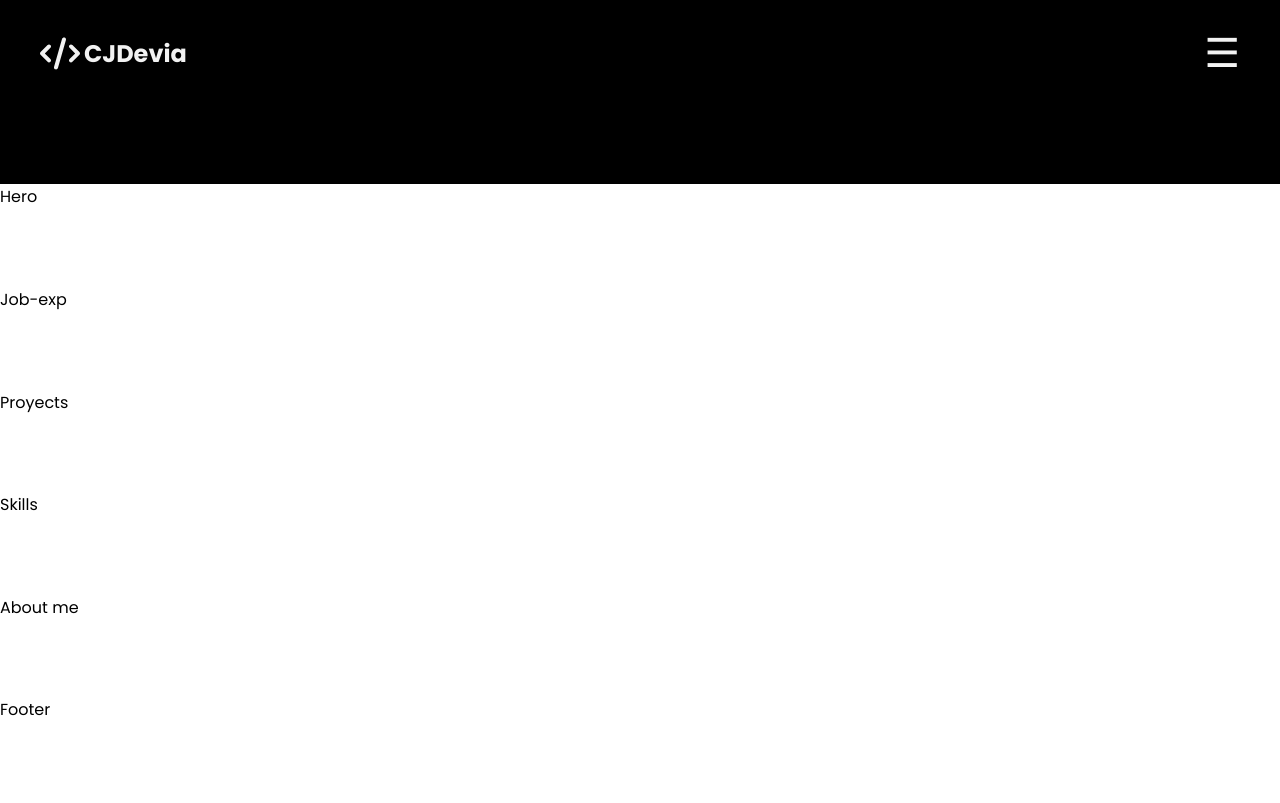
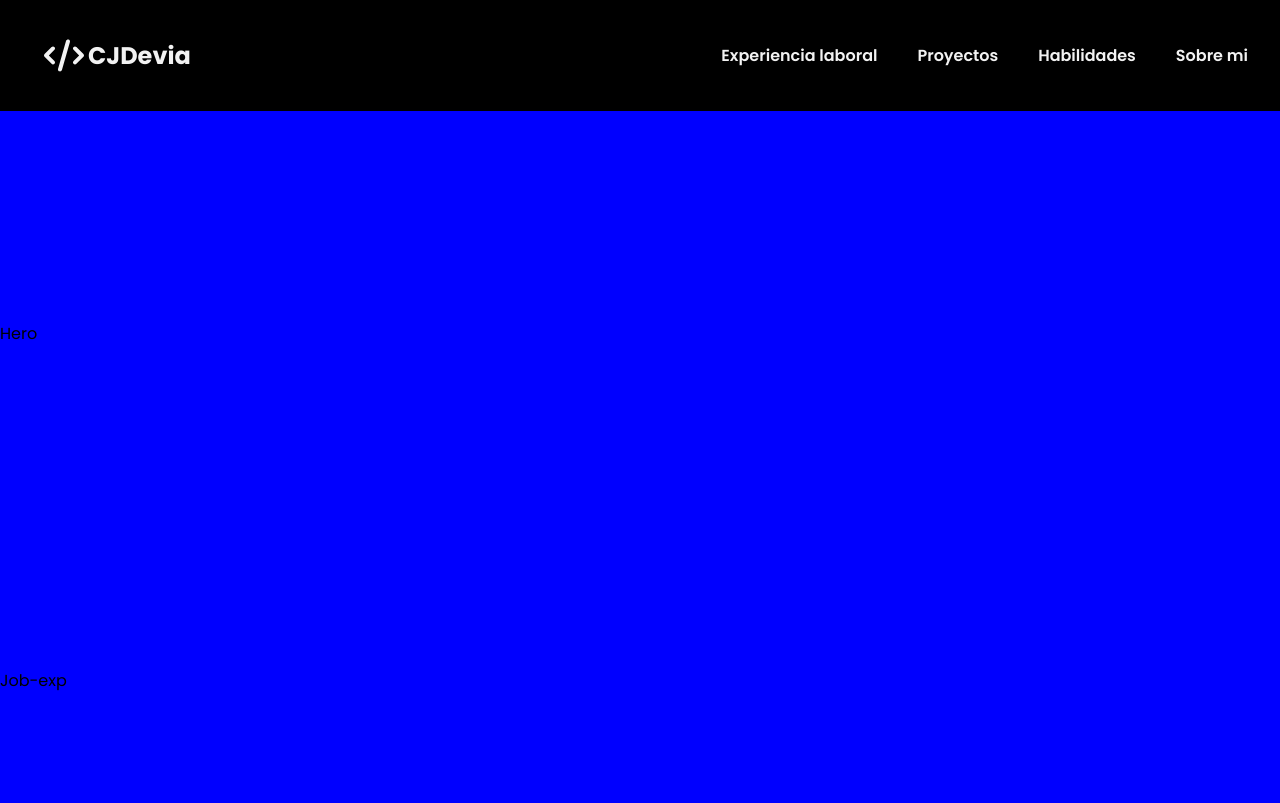
Before and after one commit to Ledtius/Portfolio-V.3, a plain HTML site: page index.html in a window 1280 px wide. Shown: the top 803 px of the page. Drawn offline with Linux system fonts and the light colour scheme.

Commit message:
Addd the header resposive

```diff
--- a/css/general.css
+++ b/css/general.css
@@ -13,8 +13,9 @@ html {
 }
 
 body {
+  position: relative;
   font-size: 1.6rem;
-  min-height: 100vh;
+  min-height: 300vh;
   margin: 0;
   display: grid;
   grid-template:
--- a/css/header.css
+++ b/css/header.css
@@ -1,8 +1,11 @@
 header {
+  width: 100%;
   background-color: black;
+  position: fixed;
 }
 
 .header__figure {
+  margin: 1rem 1.2rem;
   display: flex;
   align-items: center;
   justify-content: space-between;
@@ -10,10 +13,14 @@ header {
 
 .header__logo-link {
   display: flex;
-  /* align-items: center; */
   gap: 0.4rem;
   text-decoration: none;
   color: #f2f2f2;
+  transition: transform 0.5s;
+}
+
+.header__logo-link:hover {
+  transform: scale(1.04);
 }
 
 .header__icon {
@@ -25,20 +32,159 @@ header {
   /* margin: 0; */
 }
 
-.header__list {
-  display: none; /* Hidden by default */
-
-  list-style: none;
+.header__open-menu-bttn {
+  border: none;
+  cursor: pointer;
+  background-color: black;
+  transition: transform 0.1s;
 }
 
-.header__link {
+.header__open-menu-bttn:active {
+  transform: scale(1.1);
+}
+
+.header__close-menu-bttn {
+  align-self: end;
+  padding: 2.4rem 1.8rem;
+  border: none;
+  cursor: pointer;
+  background-color: black;
+  transition: transform 0.1s;
+}
+
+.header__close-menu-bttn:active {
+  transform: scale(1.1);
+}
+
+.header__icon-menu-bttn {
+  width: 3.2rem;
+  fill: #f2f2f2;
+}
+
+.header__menu {
+  position: absolute;
+  display: flex;
+  gap: 15rem;
+  flex-flow: column nowrap;
+  /* display: none; */
+  font-size: 2.4rem;
+  font-weight: 600;
+  width: 100%;
+  height: 100vh;
+  background-color: black;
+  opacity: 0;
+  pointer-events: none;
+  top: 0;
+  z-index: 1;
+  transition: opacity 1s;
+}
+
+.header__list {
+  display: flex;
+  flex-flow: column nowrap;
+  align-items: center;
+  gap: 6rem;
+  padding: 0;
+}
+
+.header__item {
+  list-style: none;
+  transition: transform 0.5s;
+}
+
+.header__link-item {
   color: #f2f2f2;
   text-decoration: none;
 }
 
-.hamburger {
-  cursor: pointer; /* Change cursor to pointer on hover */
+.header__item:active {
+  transform: scale(0.95);
+}
 
-  font-size: 4rem;
-  color: #f2f2f2;
+.menu__opened {
+  opacity: 0.9;
+  pointer-events: all;
 }
+
+@media (min-width: 1024px) {
+  body {
+    background-color: blue;
+  }
+  .header__open-menu-bttn {
+    display: none;
+  }
+
+  .header__close-menu-bttn {
+    display: none;
+  }
+
+  .header__menu {
+    width: auto;
+    height: auto;
+    position: relative;
+    display: flex;
+    opacity: 1;
+    background-color: black;
+    pointer-events: all;
+  }
+
+  .header__list {
+    display: flex;
+    flex-flow: row nowrap;
+    align-items: center;
+    gap: 4rem;
+    padding: 0;
+    font-size: 1.6rem;
+  }
+  .header__item:hover {
+    transform: none;
+  }
+
+  .header__link-item {
+    position: relative;
+    transition: width 1s;
+  }
+  .header__link-item::before {
+    content: " ";
+    border: 1px solid #f2f2f2;
+    border-radius: 1rem;
+    background-color: #f2f2f2;
+    position: absolute;
+    bottom: 0;
+    width: 0;
+    opacity: 0;
+    animation: underline2;
+    animation-duration: 0.5s;
+    animation-timing-function: linear;
+  }
+
+  .header__link-item:hover::before {
+    opacity: 1;
+    width: 100%;
+    animation: underline2;
+    animation-duration: 0.5s;
+    animation-timing-function: linear;
+  }
+
+  @keyframes underline2 {
+    from {
+      opacity: 0;
+      width: 0;
+    }
+
+    to {
+      opacity: 1;
+      width: 100%;
+    }
+  }
+
+  .header__figure {
+  }
+  header {
+    display: flex;
+    padding: 0.8rem 3.2rem;
+
+    align-items: center;
+    justify-content: space-between;
+  }
+}
--- a/index.html
+++ b/index.html
@@ -29,23 +29,43 @@
           </svg>
           <h2 class="header__logo-text">CJDevia</h2>
         </a>
-        <div class="hamburger" onclick="toggleMenu()">☰</div>
+        <button class="header__open-menu-bttn" aria-label="Abrir menu">
+          <svg
+            class="header__icon-menu-bttn"
+            xmlns="http://www.w3.org/2000/svg"
+            viewBox="0 0 448 512"
+          >
+            <path
+              d="M0 96C0 78.3 14.3 64 32 64l384 0c17.7 0 32 14.3 32 32s-14.3 32-32 32L32 128C14.3 128 0 113.7 0 96zM0 256c0-17.7 14.3-32 32-32l384 0c17.7 0 32 14.3 32 32s-14.3 32-32 32L32 288c-17.7 0-32-14.3-32-32zM448 416c0 17.7-14.3 32-32 32L32 448c-17.7 0-32-14.3-32-32s14.3-32 32-32l384 0c17.7 0 32 14.3 32 32z"
+            />
+          </svg>
+        </button>
       </figure>
 
-
       <nav class="header__menu">
+        <button class="header__close-menu-bttn" aria-label="Cerrar menu">
+          <svg
+            class="header__icon-menu-bttn"
+            xmlns="http://www.w3.org/2000/svg"
+            viewBox="0 0 384 512"
+          >
+            <path
+              d="M342.6 150.6c12.5-12.5 12.5-32.8 0-45.3s-32.8-12.5-45.3 0L192 210.7 86.6 105.4c-12.5-12.5-32.8-12.5-45.3 0s-12.5 32.8 0 45.3L146.7 256 41.4 361.4c-12.5 12.5-12.5 32.8 0 45.3s32.8 12.5 45.3 0L192 301.3 297.4 406.6c12.5 12.5 32.8 12.5 45.3 0s12.5-32.8 0-45.3L237.3 256 342.6 150.6z"
+            />
+          </svg>
+        </button>
         <ul class="header__list">
           <li class="header__item">
-            <a href="#" class="header__link">Experiencia laboral</a>
+            <a href="#" class="header__link-item">Experiencia laboral</a>
           </li>
           <li class="header__item">
-            <a href="#" class="header__link">Proyectos</a>
+            <a href="#" class="header__link-item">Proyectos</a>
           </li>
           <li class="header__item">
-            <a href="#" class="header__link">Habilidades</a>
+            <a href="#" class="header__link-item">Habilidades</a>
           </li>
           <li class="header__item">
-            <a href="#" class="header__link">Sobre mi</a>
+            <a href="#" class="header__link-item">Sobre mi</a>
           </li>
         </ul>
       </nav>
--- a/js/menu.js
+++ b/js/menu.js
@@ -1,5 +1,16 @@
+const headerMenu = document.querySelector(".header__menu");
+const openMenuBtton = document.querySelector(".header__open-menu-bttn");
+const closeMenuBtton = document.querySelector(".header__close-menu-bttn");
+const headerLinkItems = document.querySelectorAll(".header__link-item");
+
 function toggleMenu() {
-    const navList = document.querySelector('.header__list');
-    // This toggles the display property between 'none' and 'block'
-    navList.style.display = navList.style.display === 'none' ? 'block' : 'none';
+  headerMenu.classList.toggle("menu__opened");
 }
+
+openMenuBtton.addEventListener("click", toggleMenu);
+
+closeMenuBtton.addEventListener("click", toggleMenu);
+
+headerLinkItems.forEach((link) => {
+  link.addEventListener("click", toggleMenu);
+});
```
